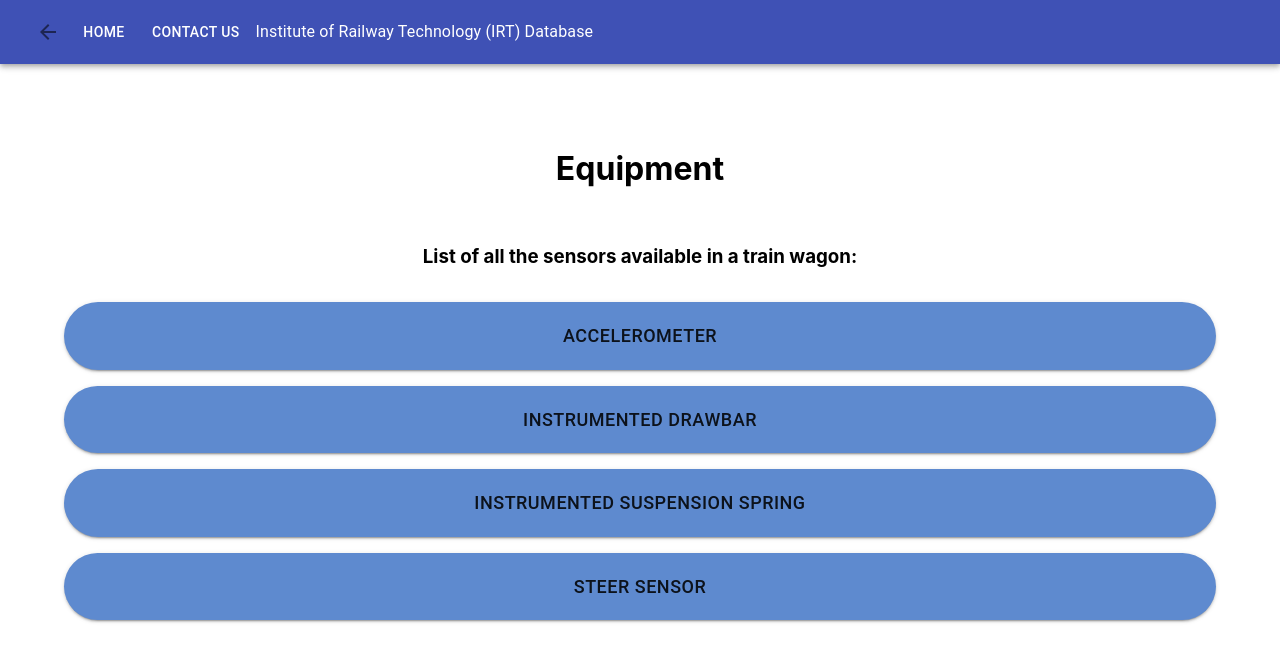
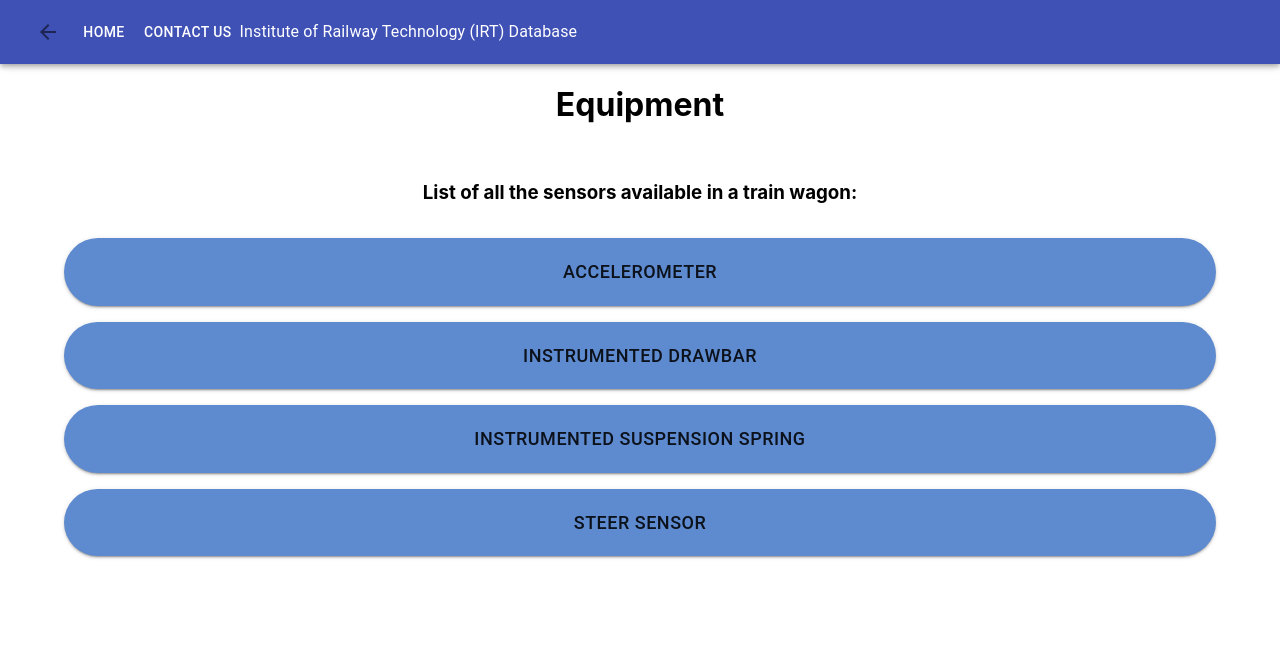
Before and after one commit to Lievaron17/Website, a React (Create React App) app in the folder client/: page /home in a window 1280 px wide. Shown: the top 662 px of the page. Built offline with nearby package versions, Linux system fonts and the light colour scheme.

Commit message:
debug tombol pojok kanan in accelerometer

```diff
--- a/client/src/App.js
+++ b/client/src/App.js
@@ -18,7 +18,7 @@ export default function App() {
 
   return (
     <Box sx={{ flexGrow: 1 }}>
-      <AppBar position="static">
+      <AppBar>
         <Toolbar>
           <IconButton
             size="large"
@@ -34,7 +34,7 @@ export default function App() {
             Home
           </Button>
 
-          <Button variant="h6" component="div" sx={{ flexGrow: 1 }}
+          <Button
             color="inherit"
             onClick= {() => history.push('/contact-us')}
           >
@@ -42,11 +42,11 @@ export default function App() {
           </Button>
 
           <Typography>
-
             Institute of Railway Technology (IRT) Database
           </Typography>
 
         </Toolbar>
+
       </AppBar>
 
       <div style={{padding: '5%'}}>
--- a/client/src/components/AccelerometerListPage.jsx
+++ b/client/src/components/AccelerometerListPage.jsx
@@ -52,7 +52,7 @@ export default function Irt() {
             fullWidth
             className={classes.button}
             variant="contained"
-            onClick={() => callApi('2222')}
+            onClick={() => callApi('S2222')}
           >
             Accelerometer S2222
           </Button>
--- a/client/src/components/DrawbarListPage.jsx
+++ b/client/src/components/DrawbarListPage.jsx
@@ -50,7 +50,7 @@ import {
               fullWidth
               className={classes.button}
               variant="contained"
-              onClick={() => callApi('1113')}
+              onClick={() => callApi('S1113')}
             >
               Instrumented Drawbar S1113
             </Button>
```
